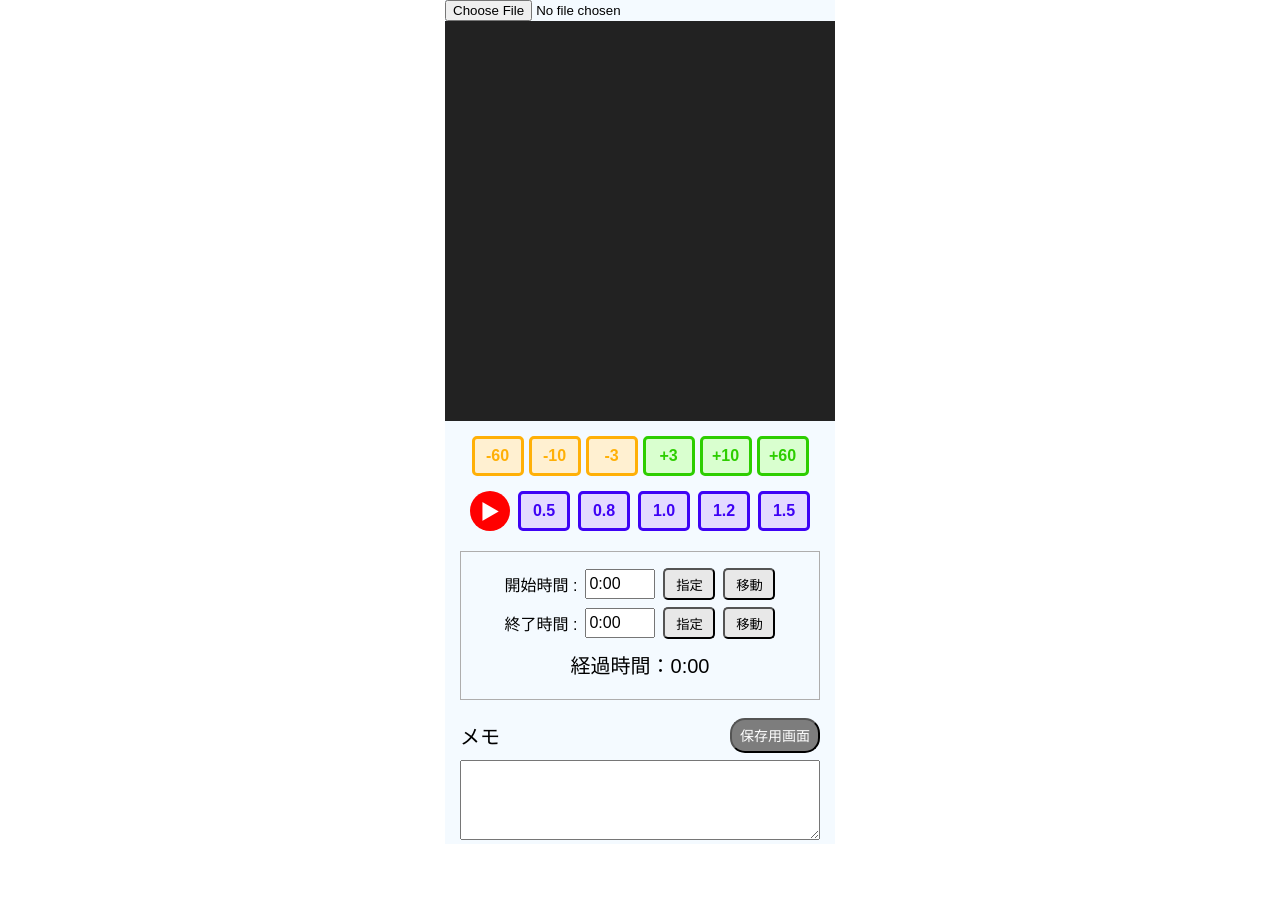
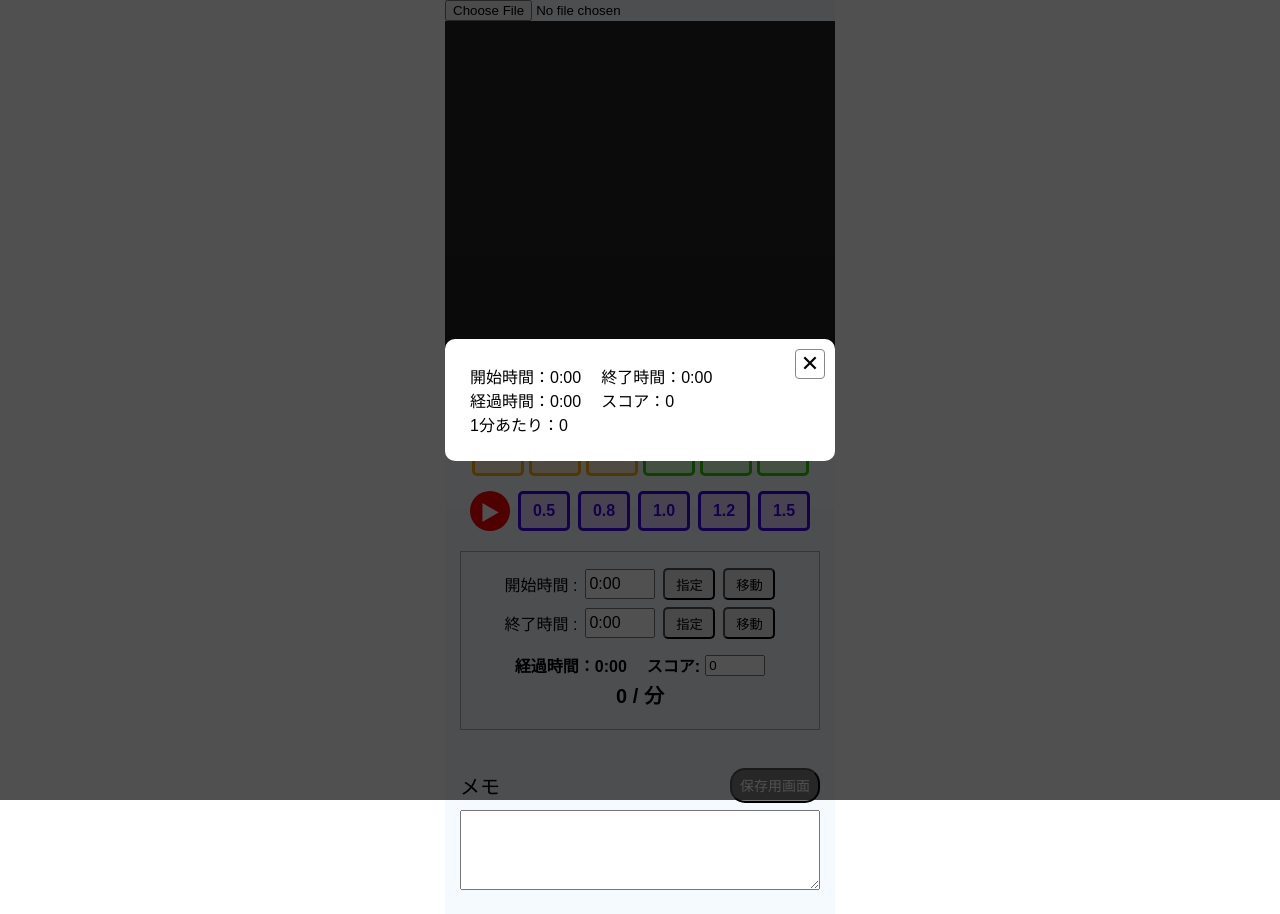
Before and after one commit to iiinu82/react-movie-player, a React (Vite) app: page / in a window 1280 px wide. Both pictures are taken after a click on the button "保存用画面". Before the commit the page ends 864 px from the top, so only its background shows below. Built offline with nearby package versions, Linux system fonts and the light colour scheme.

Commit message:
モーダル実装

```diff
--- a/src/App.css
+++ b/src/App.css
@@ -4,6 +4,10 @@
   min-height: 100dvh;
   margin: 0 auto;
   background-color: #f4faff;
+}
+
+p {
+  margin: 0;
 }
 
 .movieScreen {
@@ -35,7 +39,6 @@
   justify-content: center;
   align-items: center;
   cursor: pointer;
-  padding-bottom: 3px;
 }
 
 .seekButtonArea {
@@ -115,8 +118,35 @@
   width: 18px;
 }
 
+.elapsed-score {
+  width: 100%;
+  height: 30px;
+  display: flex;
+  justify-content: center;
+  align-items: center;
+  gap: 20px;
+}
+
 .elapsedTime {
+  font-size: 16px;
+  font-weight: bold;
+}
+
+.score {
+  height: 30px;
+  display: flex;
+  align-items: center;
+  font-weight: bold;
+}
+
+.score input {
+  margin-left: 5px;
+  width: 60px;
+}
+
+.scorePerMinute {
   font-size: 20px;
+  font-weight: bold;
 }
 
 .pick,
@@ -135,7 +165,8 @@
 }
 
 .memoArea {
-  margin: 20px 15px;
+  width: 100%;
+  padding: 20px 15px;
 }
 
 .memoArea .topArea {
@@ -162,3 +193,47 @@
   background-color: #7d7d7d;
   border-radius: 15px;
 }
+
+/* モーダル */
+.modalOverlay {
+  position: fixed;
+  inset: 0;
+  background-color: #000000af;
+  display: flex;
+  justify-content: center;
+  align-items: center;
+  z-index: 1000;
+}
+
+.modalContent {
+  width: 85%;
+  max-width: 390px;
+  padding: 25px;
+  background-color: white;
+  border-radius: 10px;
+  position: relative;
+}
+
+.flexbox {
+  display: flex;
+  gap: 20px;
+}
+
+.modalContent button {
+  position: absolute;
+  top: 10px;
+  right: 10px;
+  width: 30px;
+  height: 30px;
+  padding: 0;
+  font-size: 22px;
+  line-height: 1;
+  background-color: white;
+  border: 1px solid #888;
+  border-radius: 4px;
+  cursor: pointer;
+}
+
+.modalMemo {
+  white-space: pre-wrap;
+}
--- a/src/App.jsx
+++ b/src/App.jsx
@@ -7,6 +7,10 @@ function App() {
   const [startTime, setStartTime] = useState(0);
   const [endTime, setEndTime] = useState(0);
   const [isPlaying, setIsPlaying] = useState(false);
+  const [score, setScore] = useState(0);
+  const [showModal, setShowModal] = useState(false);
+  const [videoName, setVideoName] = useState("");
+  const [memo, setMemo] = useState("");
 
   // 動画を選択する関数
   const handleVideoChange = (event) => {
@@ -15,6 +19,7 @@ function App() {
     if (file) {
       const url = URL.createObjectURL(file);
       setVideoUrl(url);
+      setVideoName(file.name);
     }
   };
 
@@ -149,6 +154,7 @@ function App() {
             name="start"
             id="start"
             value={formatTime(startTime)}
+            readOnly
           />
           <button className="pick" onClick={handlePickStart}>
             指定
@@ -159,7 +165,13 @@ function App() {
         </div>
         <div className="endTime">
           <p>終了時間 :</p>
-          <input type="text" name="end" id="end" value={formatTime(endTime)} />
+          <input
+            type="text"
+            name="end"
+            id="end"
+            value={formatTime(endTime)}
+            readOnly
+          />
           <button className="pick" onClick={handlePickEnd}>
             指定
           </button>
@@ -167,18 +179,68 @@ function App() {
             移動
           </button>
         </div>
-        <div className="elapsedTime">
-          経過時間：{formatTime(endTime - startTime)}
+        <div className="elapsed-score">
+          <div className="elapsedTime">
+            経過時間：{formatTime(endTime - startTime)}
+          </div>
+          <div className="score">
+            <span>スコア: </span>
+            <input
+              type="number"
+              name="score"
+              value={score}
+              onChange={(e) => setScore(e.target.value)}
+            />
+          </div>
+        </div>
+        <div className="scorePerMinute">
+          <span>
+            {endTime > startTime
+              ? Math.floor((score / (endTime - startTime)) * 60)
+              : "0"}{" "}
+            / 分
+          </span>
         </div>
       </div>
 
       <div className="memoArea">
         <div className="topArea">
           <p>メモ</p>
-          <button className="saveScreen">保存用画面</button>
+          <button className="saveScreen" onClick={() => setShowModal(true)}>
+            保存用画面
+          </button>
         </div>
-        <textarea></textarea>
+        <textarea
+          value={memo}
+          onChange={(e) => setMemo(e.target.value)}
+        ></textarea>
       </div>
+
+      {showModal && (
+        <div className="modalOverlay">
+          <div className="modalContent">
+            <p>{videoName}</p>
+            <div className="flexbox">
+              <p>開始時間：{formatTime(startTime)}</p>
+              <p>終了時間：{formatTime(endTime)}</p>
+            </div>
+            <div className="flexbox">
+              <p>経過時間：{formatTime(endTime - startTime)}</p>
+              <p>スコア：{score}</p>
+            </div>
+
+            <p>
+              1分あたり：
+              {endTime > startTime
+                ? Math.floor((score / (endTime - startTime)) * 60)
+                : 0}
+            </p>
+            <div className="modalMemo">{memo}</div>
+
+            <button onClick={() => setShowModal(false)}>✕</button>
+          </div>
+        </div>
+      )}
     </>
   );
 }
```
